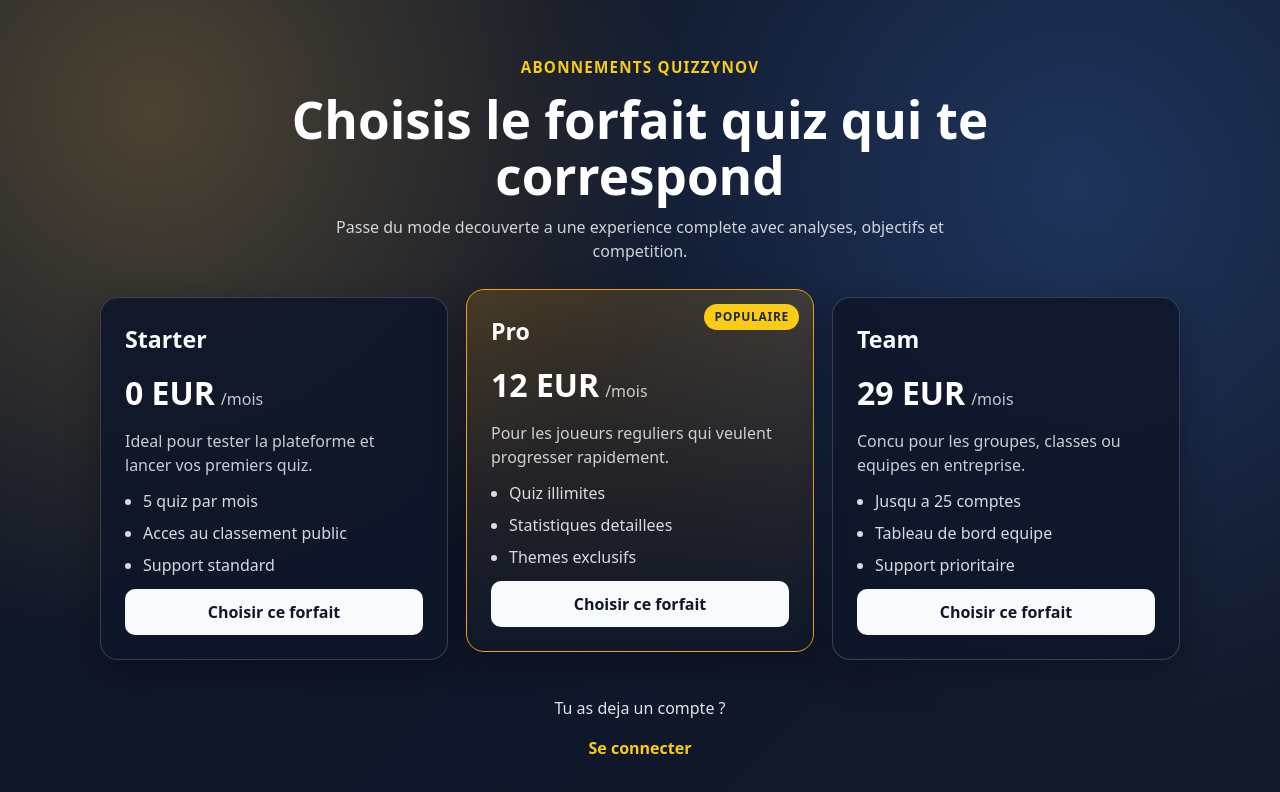
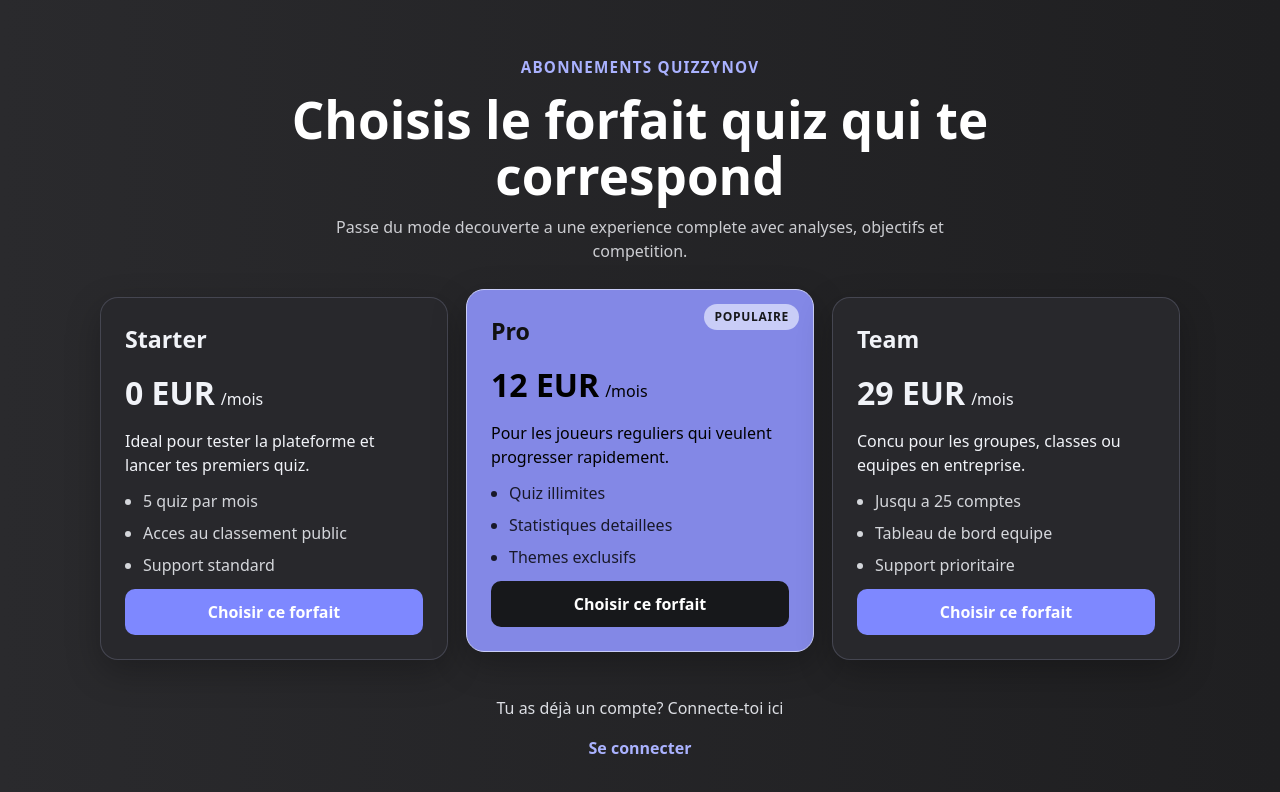
Before and after one commit to InkTears/QuizzYnov, a React (Vite) app in the folder frontend/: page /forfaits in a window 1280 px wide. Shown: the top 792 px of the page. Built offline with nearby package versions, Linux system fonts and the light colour scheme.

Commit message:
update css liste_forfaits

```diff
--- a/frontend/src/css/payment.css
+++ b/frontend/src/css/payment.css
@@ -1,79 +1,102 @@
 .payment-page {
+    position: relative;
     min-height: 100vh;
     display: flex;
     align-items: center;
     justify-content: center;
     padding: 24px;
-    background:
-        radial-gradient(circle at 18% 12%, rgba(34, 197, 94, 0.22), transparent 35%),
-        radial-gradient(circle at 80% 20%, rgba(59, 130, 246, 0.24), transparent 40%),
-        linear-gradient(140deg, #0b1220, #0f1a2f);
+    background: linear-gradient(90deg, #2a2a2d 0%, #1f1f21 100%);
+    overflow: hidden;
+}
+
+.payment-page::before {
+    content: '';
+    position: absolute;
+    width: 420px;
+    height: 420px;
+    border-radius: 999px;
+    background: radial-gradient(circle, rgba(126, 136, 255, 0.35) 0%, rgba(126, 136, 255, 0) 70%);
+    top: -100px;
+    right: -120px;
+    pointer-events: none;
 }
 
 .payment-card {
+    position: relative;
     width: 100%;
     max-width: 540px;
-    border-radius: 20px;
-    padding: 28px;
+    border-radius: 22px;
+    padding: 42px 42px 34px;
     text-align: left;
-    background: rgba(15, 23, 42, 0.9);
-    border: 1px solid rgba(148, 163, 184, 0.3);
-    color: #f8fafc;
-    box-shadow: 0 20px 40px rgba(0, 0, 0, 0.35);
+    background: #8388e6;
+    border: 1px solid #c9cdf7;
+    color: #111111;
+    box-shadow: 0 14px 36px rgba(0, 0, 0, 0.25);
+    z-index: 1;
 }
 
 .payment-kicker {
     margin: 0 0 8px;
     text-transform: uppercase;
     letter-spacing: 0.07em;
-    color: #22c55e;
+    color: #17181b;
     font-size: 0.85rem;
     font-weight: 700;
+    opacity: 0.7;
 }
 
 .payment-card h1 {
     margin: 0 0 10px;
     font-size: clamp(1.6rem, 3.5vw, 2.3rem);
-    color: #ffffff;
+    font-weight: 800;
+    color: #111111;
 }
 
 .payment-plan-name {
     margin: 0 0 6px;
     font-size: 1.2rem;
     font-weight: 700;
+    color: #111111;
 }
 
 .payment-price {
     margin: 0 0 8px;
     font-size: 1.45rem;
     font-weight: 800;
+    color: #111111;
 }
 
 .payment-description {
     margin: 0 0 20px;
-    color: rgba(248, 250, 252, 0.82);
+    color: rgba(0, 0, 0, 0.72);
 }
 
 .payment-stripe-btn {
     width: 100%;
-    height: 48px;
-    border-radius: 10px;
+    height: 52px;
+    border-radius: 12px;
     border: none;
     font-size: 1rem;
     font-weight: 700;
-    background: #635bff;
+    background: #17181b;
     color: #ffffff;
     cursor: pointer;
 }
 
 .payment-stripe-btn:hover {
-    background: #554de2;
+    background: #2e2f36;
+}
+
+.payment-stripe-btn:disabled {
+    opacity: 0.72;
+    cursor: not-allowed;
 }
 
 .payment-warning {
     margin: 0 0 16px;
-    color: #fde68a;
+    color: #111111;
     font-size: 0.95rem;
+    opacity: 0.8;
 }
 
 .payment-links {
@@ -83,6 +106,19 @@
 }
 
 .payment-links a {
-    color: #93c5fd;
+    color: #111111;
     text-decoration: underline;
+    font-weight: 700;
 }
+
+@media (max-width: 900px) {
+    .payment-card {
+        max-width: 94vw;
+        padding: 34px 24px 30px;
+        border-radius: 18px;
+    }
+
+    .payment-card h1 {
+        font-size: 2.1rem;
+    }
+}
--- a/frontend/src/css/plans.css
+++ b/frontend/src/css/plans.css
@@ -1,16 +1,29 @@
 .plans-page {
+    position: relative;
     min-height: 100vh;
     padding: 56px 24px 64px;
-    background:
-        radial-gradient(circle at 12% 12%, rgba(255, 196, 80, 0.25), transparent 38%),
-        radial-gradient(circle at 84% 20%, rgba(80, 148, 255, 0.24), transparent 42%),
-        linear-gradient(135deg, #111827, #0f172a 55%, #131a2b);
-    color: #f8fafc;
+    background: linear-gradient(90deg, #2a2a2d 0%, #1f1f21 100%);
+    color: #f1f3f8;
+    overflow: hidden;
+}
+
+.plans-page::before {
+    content: '';
+    position: absolute;
+    width: 520px;
+    height: 520px;
+    border-radius: 999px;
+    top: -140px;
+    right: -160px;
+    pointer-events: none;
 }
 
 .plans-hero {
+    position: relative;
     max-width: 860px;
     margin: 0 auto 34px;
+    text-align: center;
+    z-index: 1;
 }
 
 .plans-kicker {
@@ -18,7 +31,7 @@
     font-size: 0.95rem;
     letter-spacing: 0.08em;
     text-transform: uppercase;
-    color: #facc15;
+    color: #aab2ff;
     font-weight: 700;
 }
 
@@ -30,33 +43,33 @@
 }
 
 .plans-subtitle {
-    margin: 0;
+    margin: 0 auto;
     max-width: 68ch;
-    text-align: center;
-    margin-left: auto;
-    margin-right: auto;
-    color: rgba(248, 250, 252, 0.82);
+    color: rgba(241, 243, 248, 0.82);
 }
 
 .plans-grid {
+    position: relative;
     max-width: 1080px;
     margin: 0 auto;
     display: grid;
     gap: 18px;
     grid-template-columns: repeat(3, minmax(0, 1fr));
+    z-index: 1;
 }
 
 .plan-card {
     position: relative;
     border-radius: 18px;
     padding: 24px;
-    background: rgba(15, 23, 42, 0.9);
-    border: 1px solid rgba(148, 163, 184, 0.3);
+    background: #28282c;
+    border: 1px solid rgba(201, 205, 247, 0.18);
     text-align: left;
-    box-shadow: 0 12px 34px rgba(0, 0, 0, 0.3);
+    box-shadow: 0 12px 34px rgba(0, 0, 0, 0.25);
     display: flex;
     flex-direction: column;
     gap: 12px;
+    color: #f1f3f8;
 }
 
 .plan-badge {
@@ -69,46 +82,60 @@
     text-transform: uppercase;
     letter-spacing: 0.06em;
     font-weight: 800;
-    background: #facc15;
-    color: #1f2937;
+    background: #c9cdf7;
+    color: #17181b;
 }
 
 .plan-card.is-highlighted {
-    border-color: #f59e0b;
-    background: linear-gradient(180deg, rgba(245, 158, 11, 0.18), rgba(15, 23, 42, 0.94));
+    background: #8388e6;
+    border-color: #c9cdf7;
     transform: translateY(-8px);
+    color: #111111;
 }
 
 .plan-card h2 {
     margin: 0;
     font-size: 1.45rem;
+    color: inherit;
 }
 
 .plan-price {
     margin: 0;
     font-size: 1rem;
-    color: rgba(248, 250, 252, 0.78);
+    color: rgba(241, 243, 248);
+}
+
+.plan-card.is-highlighted .plan-price {
+    color: rgb(0 0 0);
 }
 
 .plan-price span {
     margin-right: 6px;
     font-size: 2rem;
-    color: #ffffff;
+    color: inherit;
     font-weight: 800;
 }
 
 .plan-description {
     margin: 0;
-    color: rgba(248, 250, 252, 0.8);
+    color: rgba(241, 243, 248);
     min-height: 48px;
+}
+
+.plan-card.is-highlighted .plan-description {
+    color: rgba(0, 0, 0);
 }
 
 .plan-card ul {
     margin: 0;
     padding-left: 18px;
-    color: rgba(248, 250, 252, 0.86);
+    color: rgba(241, 243, 248, 0.86);
     display: grid;
     gap: 8px;
+}
+
+.plan-card.is-highlighted ul {
+    color: rgba(0, 0, 0, 0.82);
 }
 
 .plan-cta {
@@ -119,25 +146,37 @@
     border-radius: 10px;
     height: 44px;
     font-weight: 700;
-    background: #f8fafc;
-    color: #0f172a;
+    background: #7e88ff;
+    color: #ffffff;
     border: 1px solid transparent;
+    cursor: pointer;
+    text-decoration: none;
+}
+
+.plan-card.is-highlighted .plan-cta {
+    background: #17181b;
+    color: #ffffff;
 }
 
 .plan-cta:hover {
-    color: #0f172a;
-    border-color: #f8fafc;
-    background: #e2e8f0;
+    background: #6a74e8;
+    color: #ffffff;
+}
+
+.plan-card.is-highlighted .plan-cta:hover {
+    background: #2e2f36;
 }
 
 .plans-footer-cta {
+    position: relative;
     margin-top: 36px;
     text-align: center;
-    color: rgba(248, 250, 252, 0.9);
+    color: rgba(241, 243, 248, 0.9);
+    z-index: 1;
 }
 
 .plans-footer-cta a {
-    color: #facc15;
+    color: #aab2ff;
     font-weight: 700;
 }
 
--- a/frontend/src/pages/Pricing_page.tsx
+++ b/frontend/src/pages/Pricing_page.tsx
@@ -8,7 +8,7 @@ const plans = [
         name: 'Starter',
         price: '0 EUR',
         period: '/mois',
-        description: 'Ideal pour tester la plateforme et lancer vos premiers quiz.',
+        description: 'Ideal pour tester la plateforme et lancer tes premiers quiz.',
         features: ['5 quiz par mois', 'Acces au classement public', 'Support standard']
     },
     {
@@ -67,7 +67,7 @@ const PricingPage: React.FC = () => {
             </section>
 
             <section className="plans-footer-cta">
-                <p>Tu as deja un compte ?</p>
+                <p>Tu as déjà un compte? Connecte-toi ici</p>
                 <Link to="/login">Se connecter</Link>
             </section>
         </main>
```
